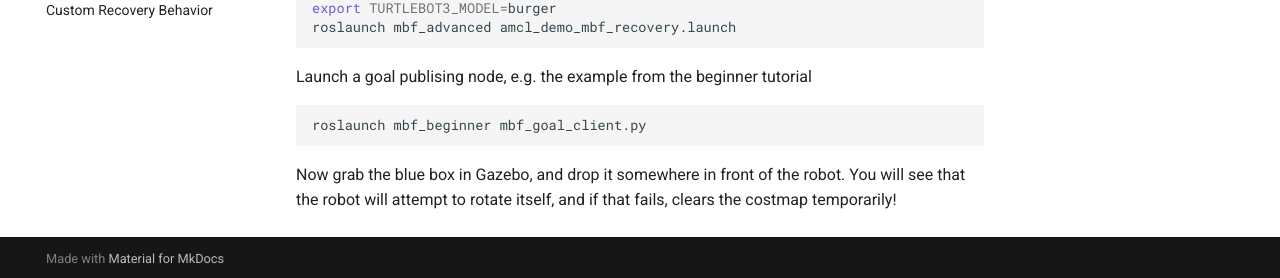
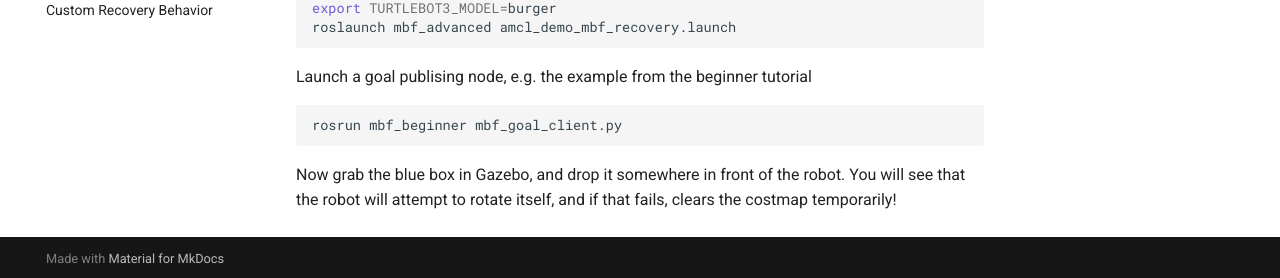
Before and after one commit to naturerobots/mbf_docs, an MkDocs documentation site: the page built from docs/tutorials/advanced/recovery_behavior.md, in a window 1280 px wide and 900 px high, scrolled down 532 px. Shown: the part 619-897 px from the top of the window. Built offline with MkDocs 1.6.1 and Material for MkDocs 9.7.7, drawn with Linux system fonts in a browser that asks for light colours; comment, search, counter and statistics services are not loaded.

Commit message:
fix -> change roslaunch to rosrun

````diff
--- a/docs/tutorials/advanced/recovery_behavior.md
+++ b/docs/tutorials/advanced/recovery_behavior.md
@@ -43,7 +43,7 @@ roslaunch mbf_advanced amcl_demo_mbf_recovery.launch
 Launch a goal publising node, e.g. the example from the beginner tutorial
 
 ```bash
-roslaunch mbf_beginner mbf_goal_client.py
+rosrun mbf_beginner mbf_goal_client.py
 ```
 
 Now grab the blue box in Gazebo, and drop it somewhere in front of the robot. You will see that the robot will attempt to rotate itself, and if that fails, clears the costmap temporarily!
````
Also changed, not shown: docs/tutorials/advanced/behavior_tree.md (+1 -1 lines).
